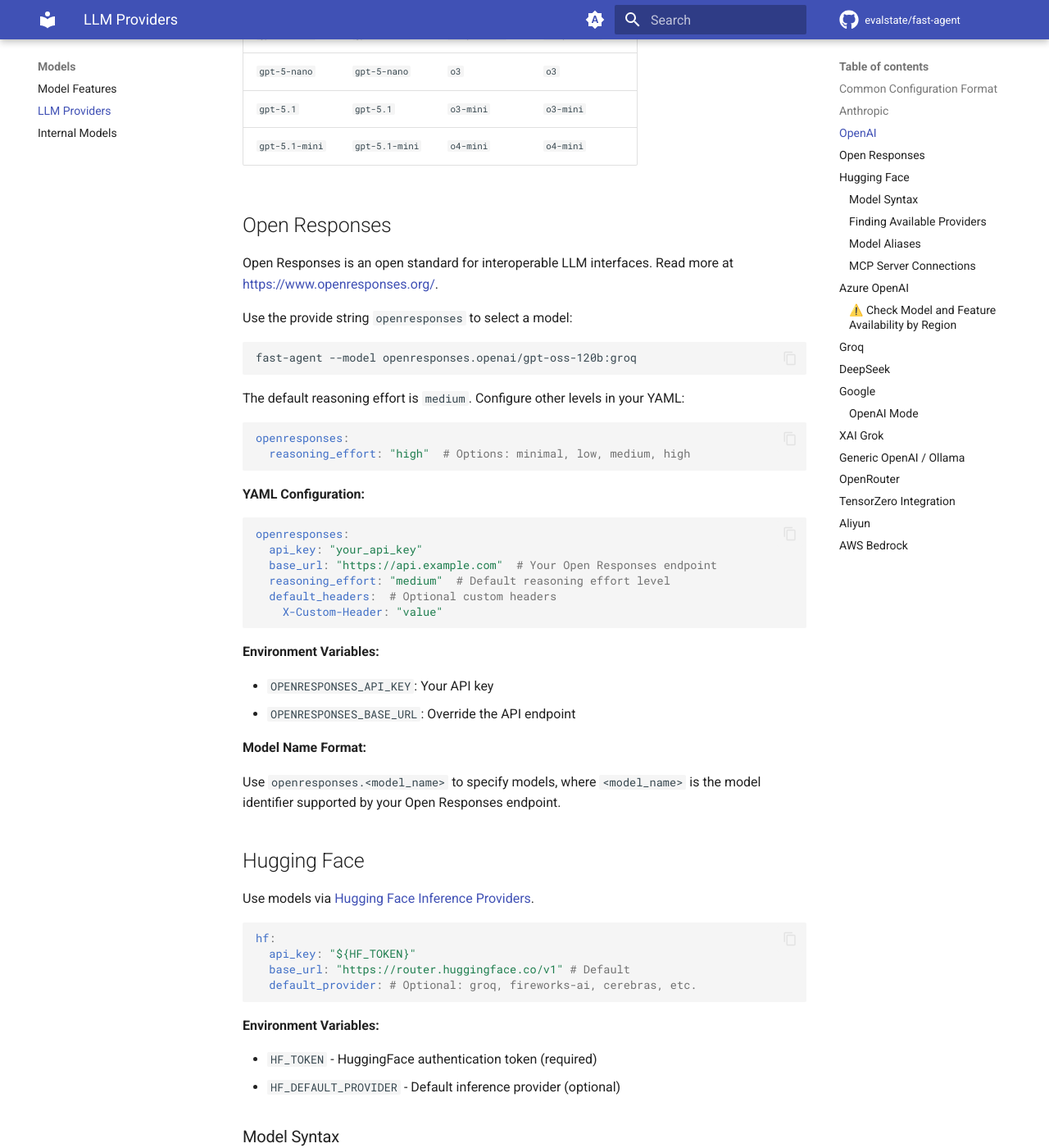
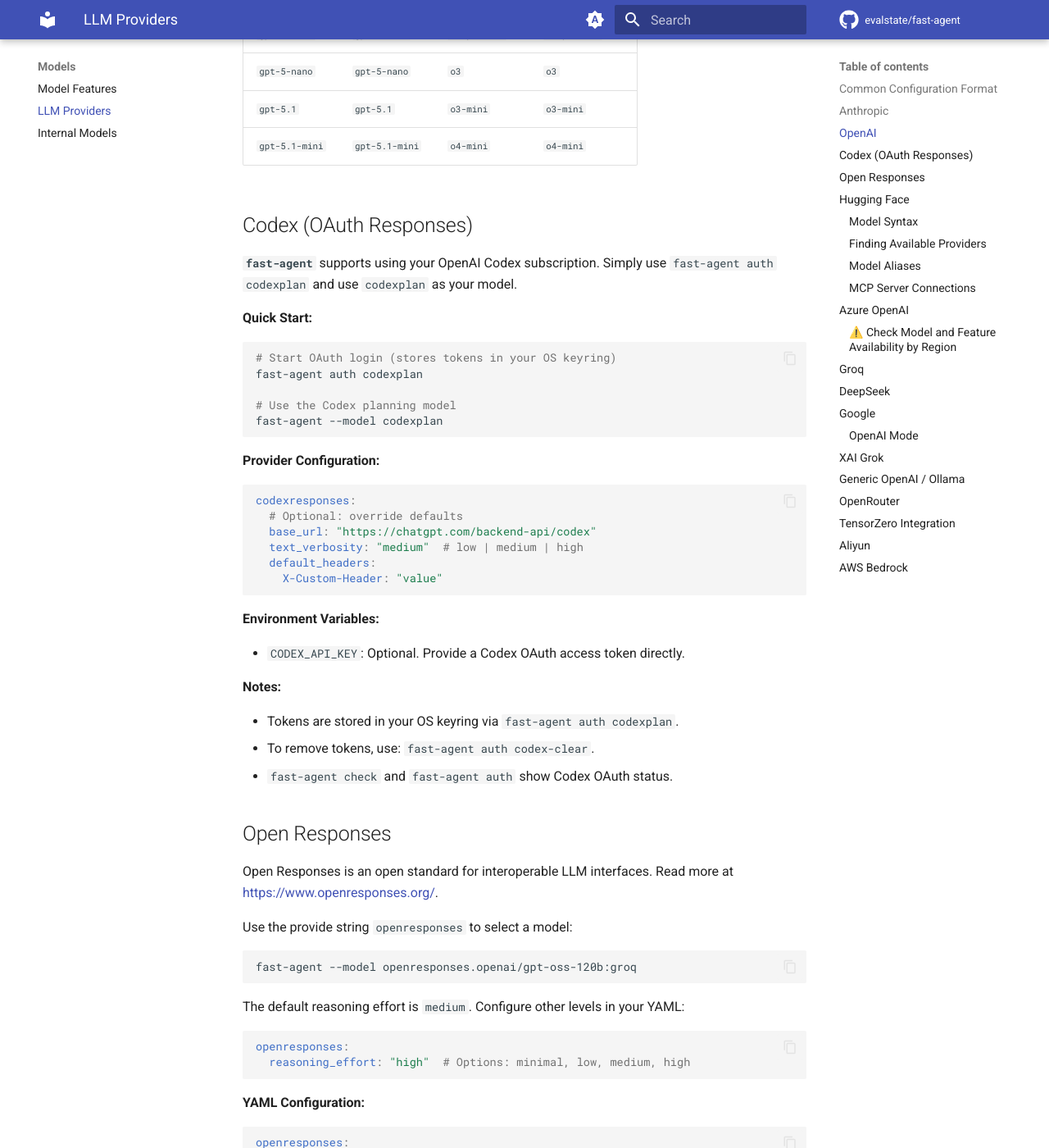
Before and after one commit to evalstate/fast-agent-docs, an MkDocs documentation site: the page built from docs/models/llm_providers.md, in a window 1280 px wide and 1400 px high, scrolled down 3384 px. Shown: the whole window at 82% size. Built offline with MkDocs 1.6.1 and Material for MkDocs 9.7.7, drawn with Linux system fonts in a browser that asks for light colours; comment, search, counter and statistics services are not loaded.

Commit message:
codex plan

````diff
--- a/docs/models/llm_providers.md
+++ b/docs/models/llm_providers.md
@@ -102,6 +102,41 @@
 
 --8<-- "_generated/model_aliases_openai.md"
 
+
+## Codex (OAuth Responses)
+
+**`fast-agent`** supports using your OpenAI Codex subscription. Simply use `fast-agent auth codexplan` and use `codexplan` as your model.
+
+**Quick Start:**
+
+```bash
+# Start OAuth login (stores tokens in your OS keyring)
+fast-agent auth codexplan
+
+# Use the Codex planning model
+fast-agent --model codexplan
+```
+
+**Provider Configuration:**
+
+```yaml
+codexresponses:
+  # Optional: override defaults
+  base_url: "https://chatgpt.com/backend-api/codex"
+  text_verbosity: "medium"  # low | medium | high
+  default_headers:
+    X-Custom-Header: "value"
+```
+
+**Environment Variables:**
+
+- `CODEX_API_KEY`: Optional. Provide a Codex OAuth access token directly.
+
+**Notes:**
+
+- Tokens are stored in your OS keyring via `fast-agent auth codexplan`.
+- To remove tokens, use: `fast-agent auth codex-clear`.
+- `fast-agent check` and `fast-agent auth` show Codex OAuth status.
 
 ## Open Responses
 
````
